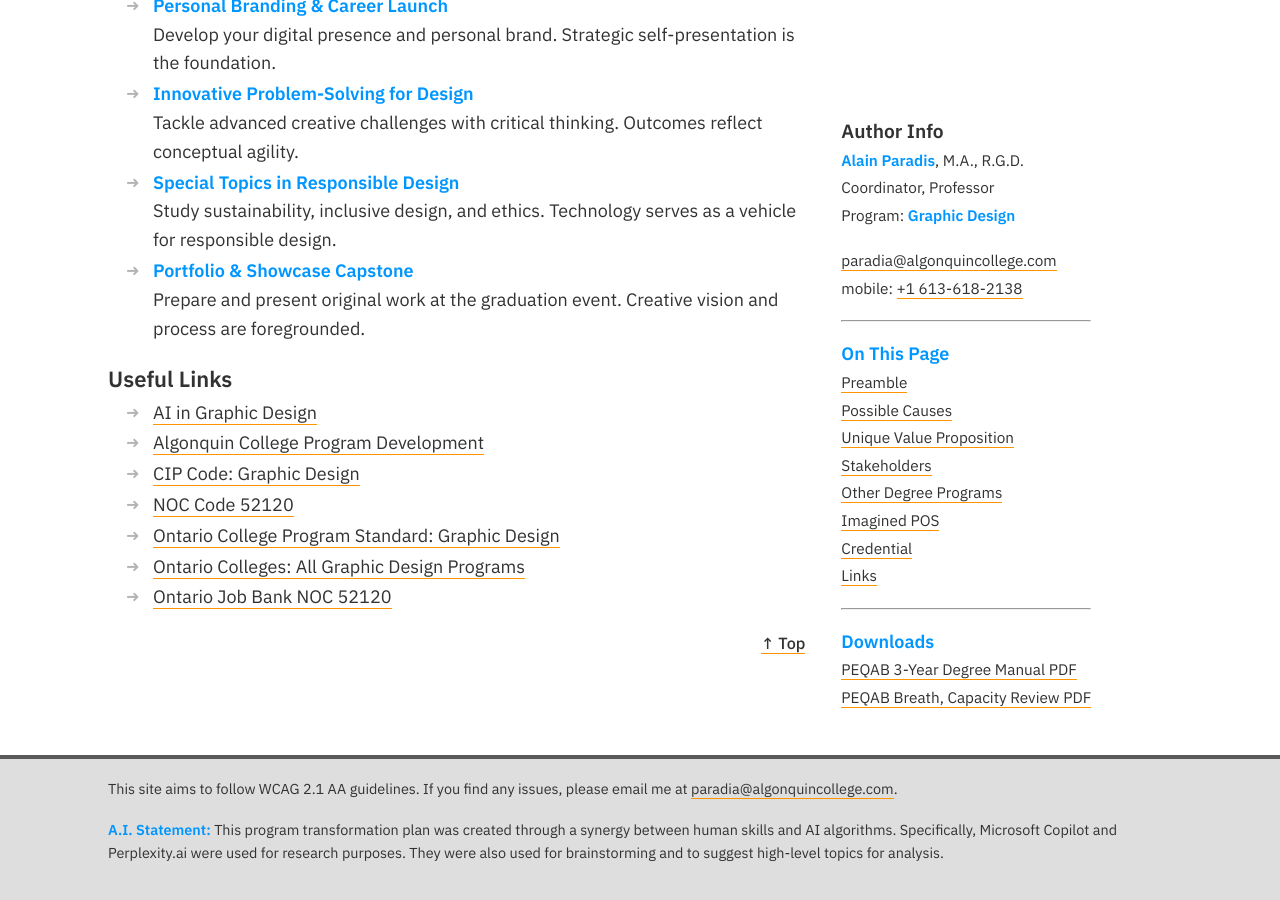
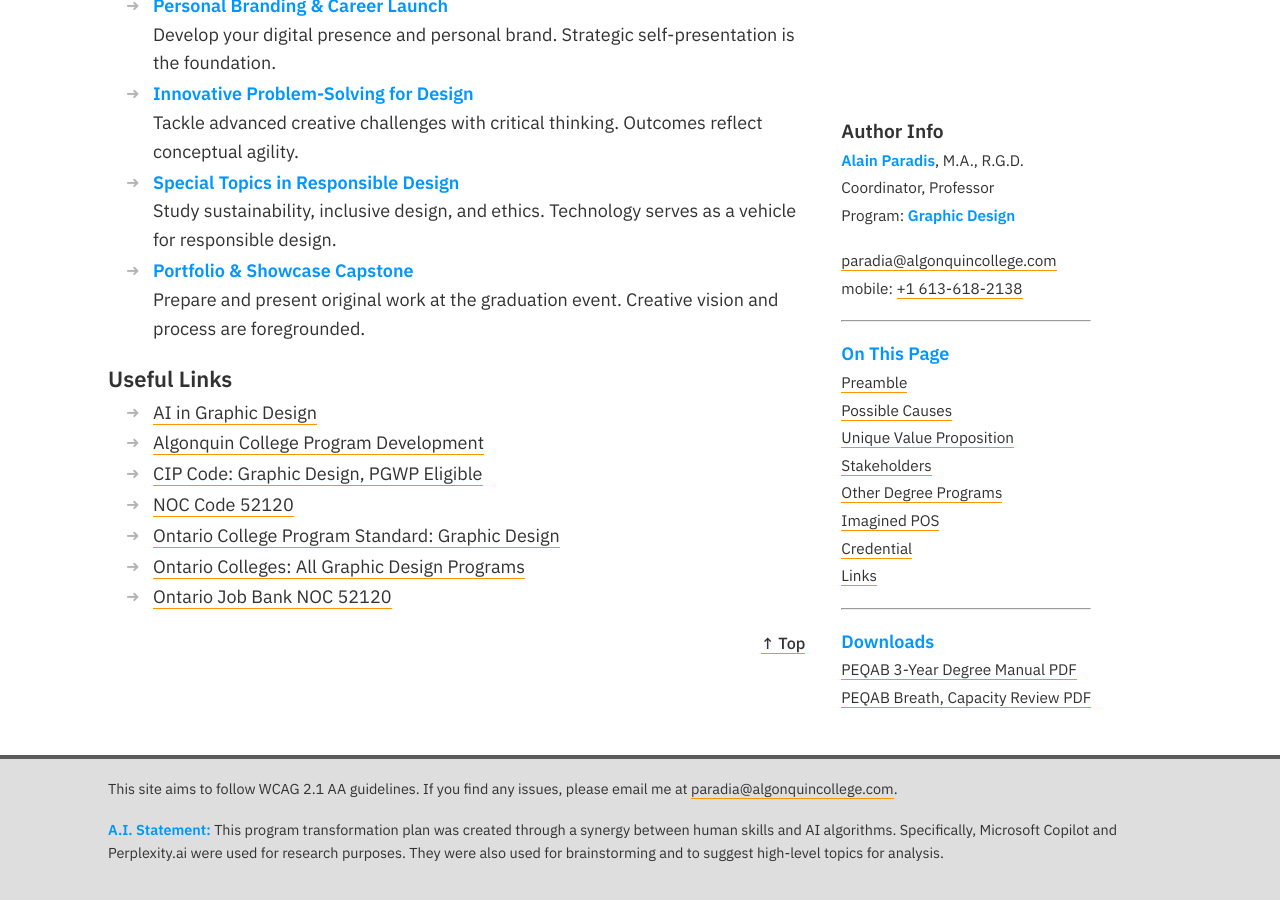
Before and after one commit to AlainParadis/program-transformation, a Jekyll site: the page built from index.md, in a window 1280 px wide and 900 px high, scrolled down 9768 px. Built offline with Jekyll 4.4.1, drawn with Linux system fonts in a browser that asks for light colours.

Commit message:
Update CIP Code link to note PGWP eligibility
Append 'PGWP Eligible' to the CIP Code link title in _data/sitewide.yml to indicate the Graphic Design program is eligible for the Post‑Graduation Work Permit. This only updates the displayed link text; the URL is unchanged.

```diff
--- a/_data/sitewide.yml
+++ b/_data/sitewide.yml
@@ -48,7 +48,7 @@ algonquin-contacts:
     title: Marketing Director
 
 links:
-  - title: "CIP Code: Graphic Design"
+  - title: "CIP Code: Graphic Design, PGWP Eligible"
     url: "https://www23.statcan.gc.ca/imdb/p3VD.pl?Function=getVD&TVD=1420413&CVD=1420923&CPV=50.0409&CST=15052022&MLV=3&CLV=3"
   - title: "Ontario Job Bank NOC 52120"
     url: "https://www.services.labour.gov.on.ca/labourmarket-ui/jobProfile?nocCode=52120"
```
